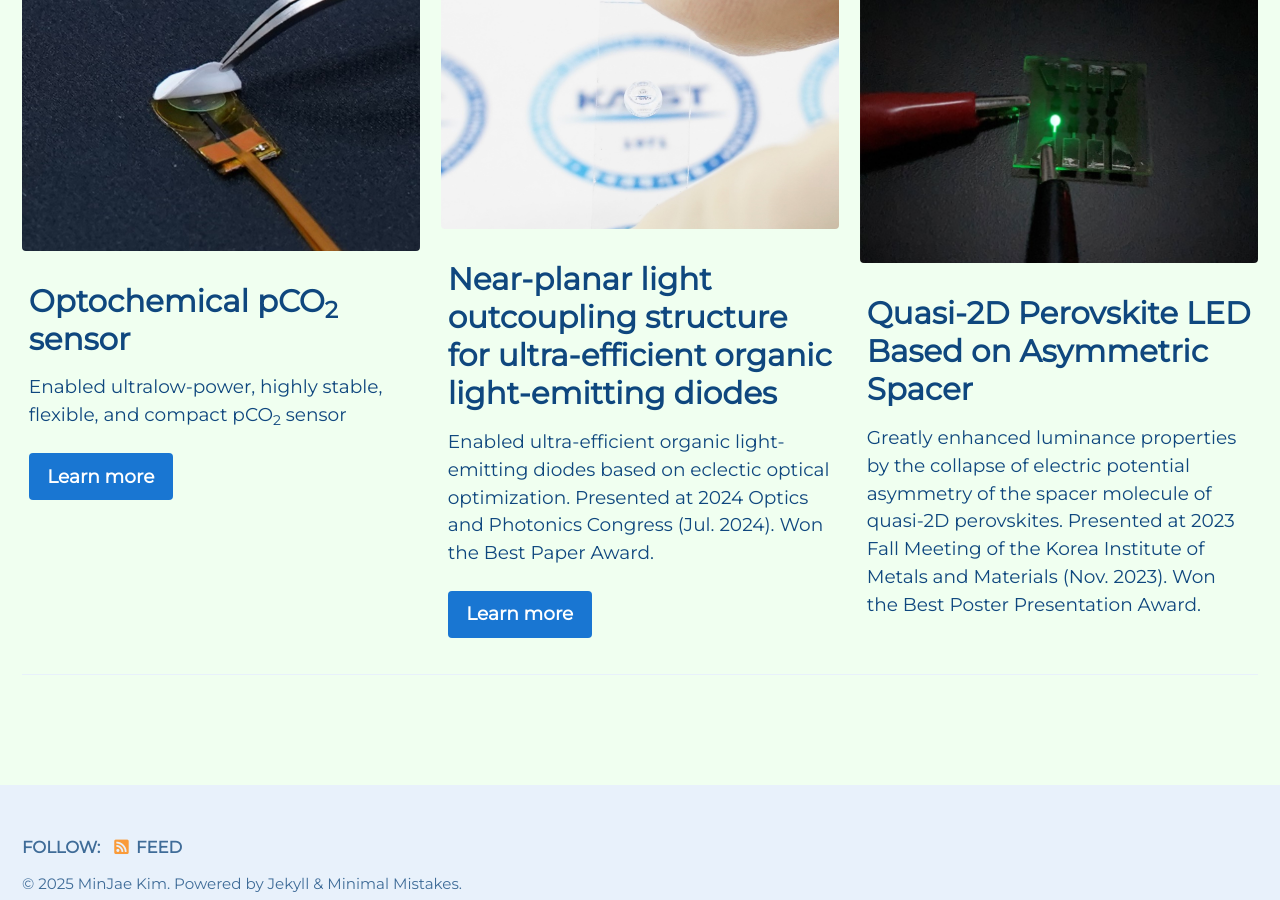
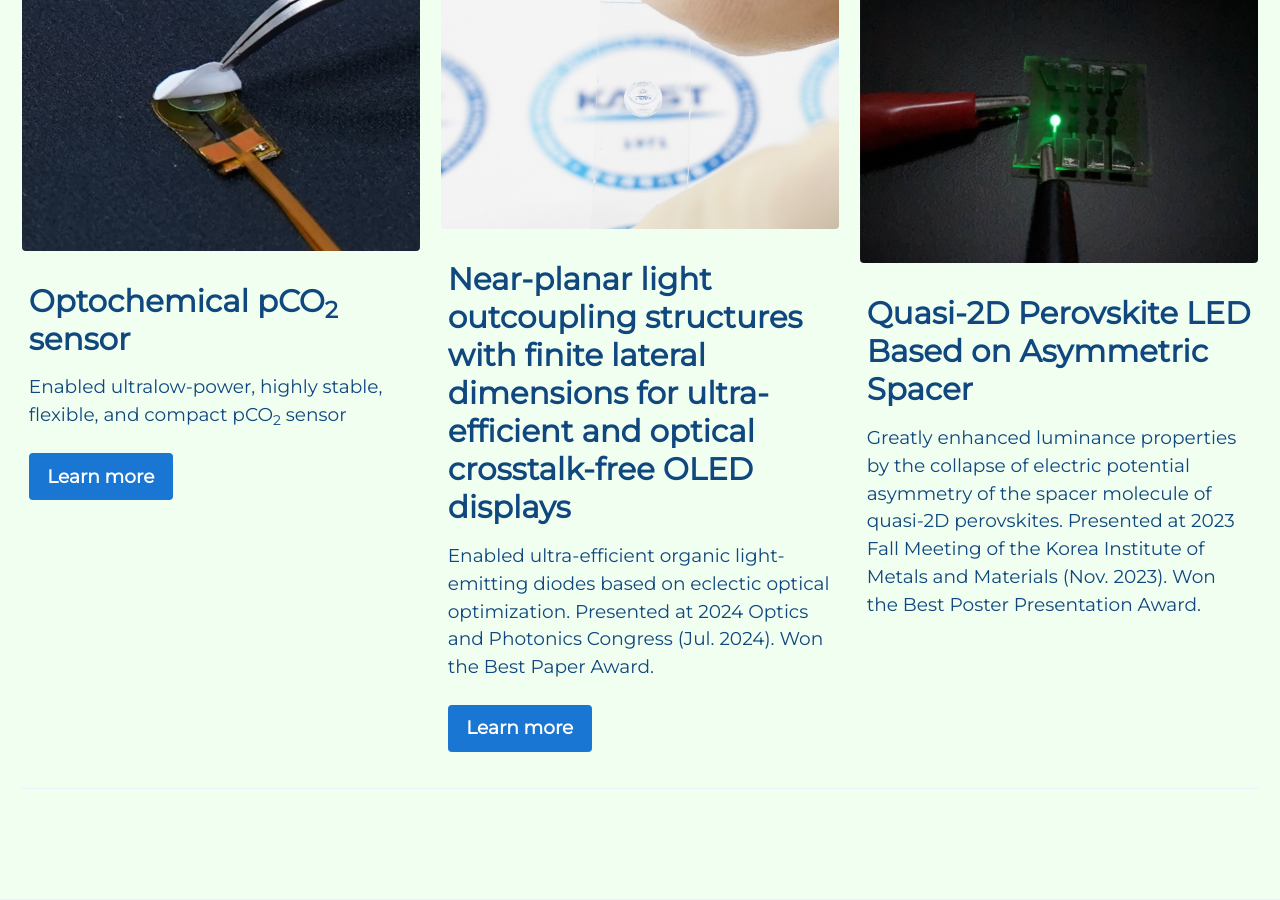
Before and after one commit to mj3259/mj3259.github.io, a Jekyll site: the page built from index.md, in a window 1280 px wide and 900 px high, scrolled down 968 px. Built offline with Jekyll 4.4.1, drawn with Linux system fonts in a browser that asks for light colours; cached includes are drawn as plain includes.

Commit message:
Update index.md

```diff
--- a/index.md
+++ b/index.md
@@ -19,9 +19,9 @@
     btn_label: "Learn more"
   - image_path: /assets/images/oled.jpg
     alt: "opc"
-    title: "Near-planar light outcoupling structure for ultra-efficient organic light-emitting diodes"
+    title: "Near-planar light outcoupling structures with finite lateral dimensions for ultra-efficient and optical crosstalk-free OLED displays"
     excerpt: 'Enabled ultra-efficient organic light-emitting diodes based on eclectic optical optimization. Presented at 2024 Optics and Photonics Congress (Jul. 2024). Won the Best Paper Award.'
-    url: "https://doi.org/10.21203/rs.3.rs-7060209/v1"
+    url: "https://doi.org/10.1038/s41467-025-66538-6"
     btn_class: "btn--primary"
     btn_label: "Learn more"
   - image_path: /assets/images/PELED.jpg
```
